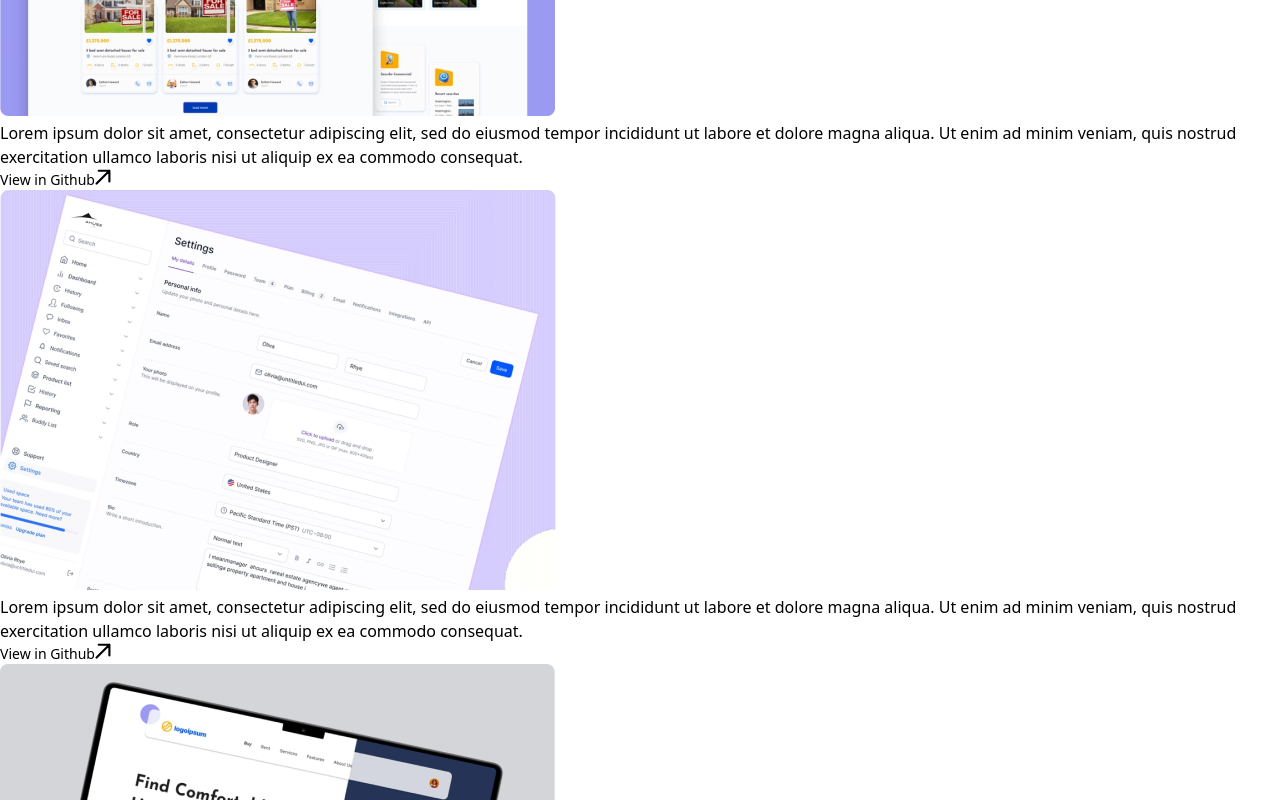
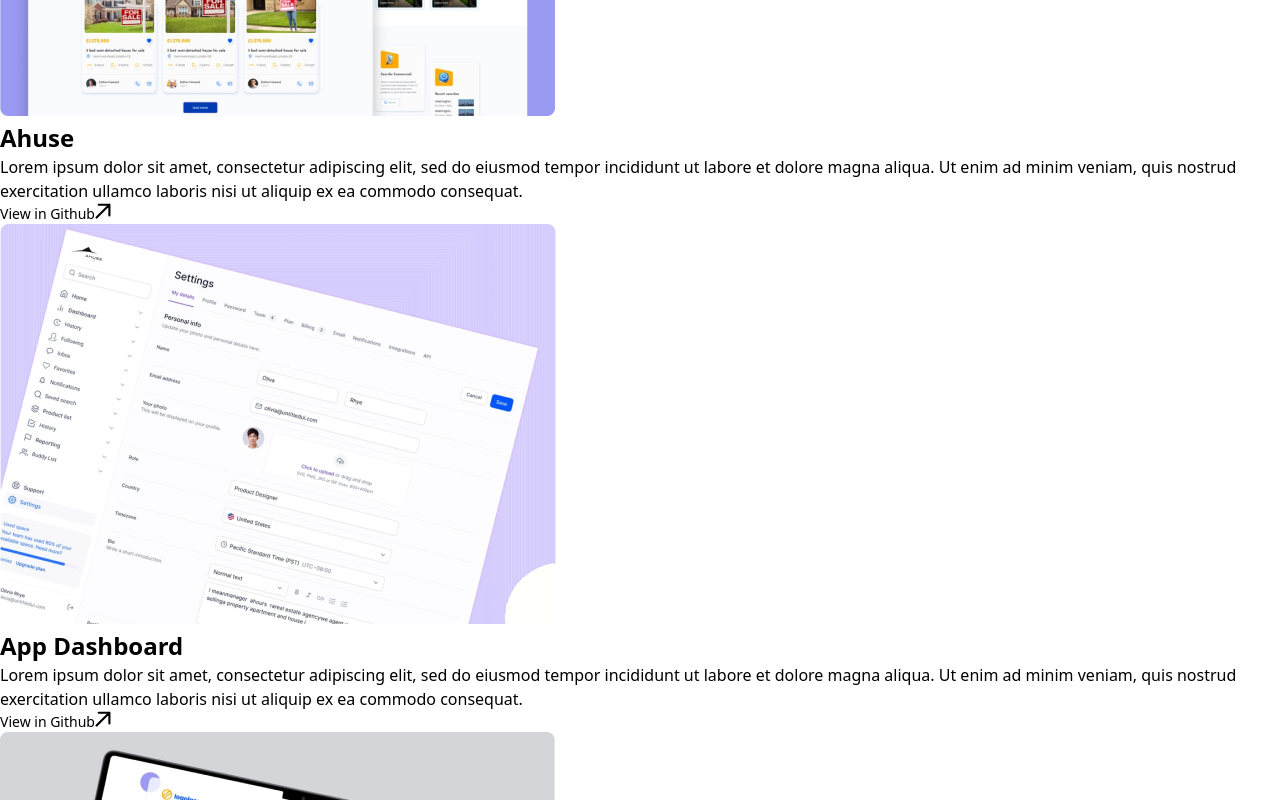
Before and after one commit to abel-b-degu/React-Personal-Portfoio, a React (Create React App) app: page / in a window 1280 px wide. Shown: the part 3480-4280 px from the top of the page. Built offline with nearby package versions, Linux system fonts and the light colour scheme.

Commit message:
Fixed the issue in my protfolio

```diff
--- a/src/Pages/Home/MyPortfolio.jsx
+++ b/src/Pages/Home/MyPortfolio.jsx
@@ -38,7 +38,7 @@ export default function MyPortfolio(){
                     <div className="portfolio--section--card--content">
                         <div>
                             <h3 className="portfolio--section--title">
-                                {item.tittle}
+                                {item.title}
                             </h3>
                             <p className="text-md">{item.description}</p>
                         </div>
```
